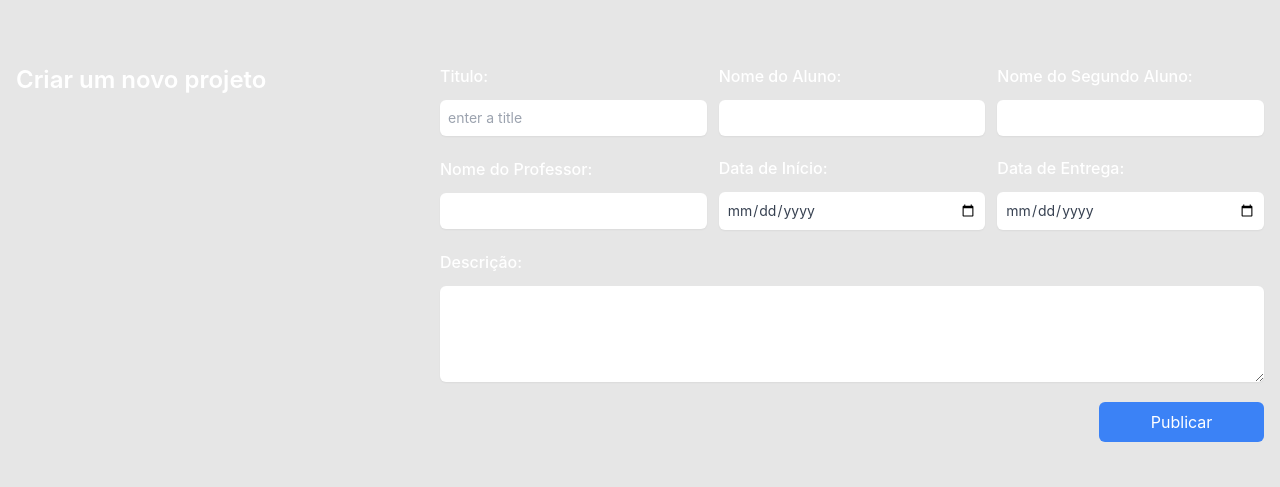
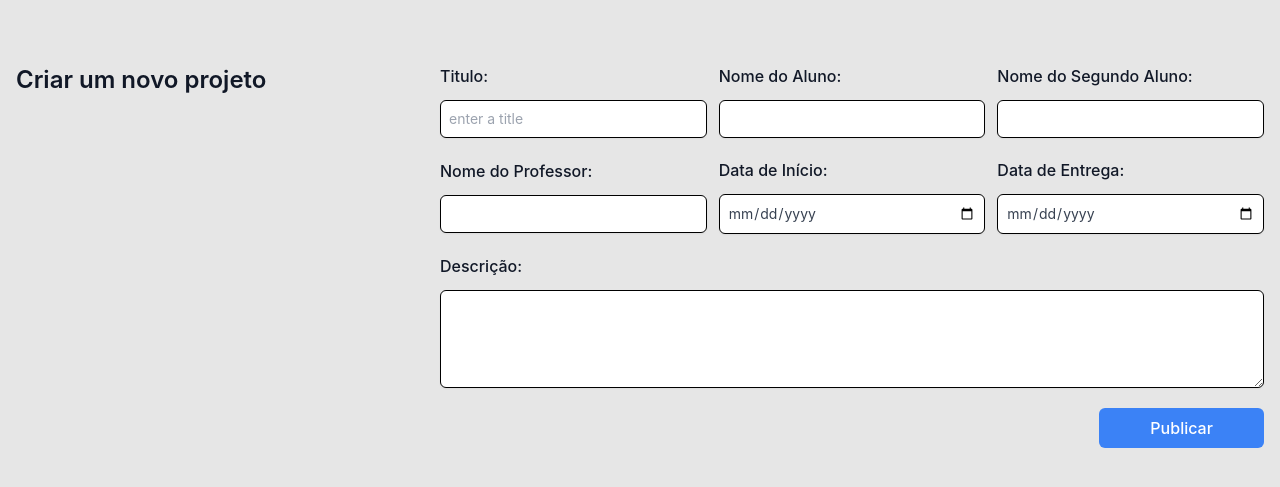
Before and after one commit to Narguini/PAP-12TSI, a PHP site: page /pages/post.php in a window 1280 px wide. Shown: the part 68-555 px from the top of the page. Run offline with PHP 8.4, Linux system fonts and the light colour scheme; the visitor is signed in with stand-in values (Sample User, id 1); data comes from the database, SQL or seed files in the repository; both versions use the stored data as it was after the commit; some libraries are stand-ins or nearby versions.

Commit message:
Styling, organised files

```diff
--- a/actions/authenticate.php
+++ b/actions/authenticate.php
@@ -27,7 +27,7 @@
             $_SESSION['email'] = $_POST['email'];
             $_SESSION['id'] = $id;
             $_SESSION['cargo'] = $cargo;
-            header('Location: ../home.php');
+            header('Location: ../pages/home.php');
         } else {
 
             echo 'Nome ou password incorreta!';
--- a/actions/insert.php
+++ b/actions/insert.php
@@ -7,10 +7,10 @@
 $avaliacao = $_POST['avaliacao'];
 
 $stmt = $conn->prepare("INSERT INTO avaliacao(avaliacao, user_id, id_paps) VALUES (?, ?, ?)");
-$stmt->bind_param("iii", $avaliacao, $userId, $postId)
+$stmt->bind_param("iii", $avaliacao, $userId, $postId);
         if ($stmt->execute()){
             $stmt->close();
-            header('Location:../home.php');
+            header('Location:../pages/home.php');
         }
          else {
             $stmt->close();
--- a/actions/insertProject.php
+++ b/actions/insertProject.php
@@ -23,7 +23,7 @@
 
         if ($stmt->execute()){
             $stmt->close();
-            header('Location:../home.php');
+            header('Location: ../pages/home.php');
         }
          else {
             $stmt->close();
--- a/includes/nav.php
+++ b/includes/nav.php
@@ -31,7 +31,7 @@
             <?php endif; ?>
 
             <li class="rounded-lg px-3 py-2 hover:text-blue-500 ease-in duration-200 hover:cursor-pointer" aria-label="contact">
-                <a href="actions/logout.php" class="flex items-center gap-1">
+                <a href="../actions/logout.php" class="flex items-center gap-1">
                 <svg xmlns="http://www.w3.org/2000/svg" class="h-5 w-5" viewBox="0 0 24 24"><path fill="currentColor" d="m17 7l-1.41 1.41L18.17 11H8v2h10.17l-2.58 2.58L17 17l5-5zM4 5h8V3H4c-1.1 0-2 .9-2 2v14c0 1.1.9 2 2 2h8v-2H4z"/></svg>
                     Logout
                 </a>
--- a/index.html
+++ b/index.html
@@ -19,11 +19,11 @@
 						<form class="space-y-4 md:space-y-6" action="actions/authenticate.php" method="post">
 							<div>
 								<label for="email" class="block mb-2 text-sm font-medium text-gray-900">Email</label>
-								<input type="email" name="email" id="email" class="bg-gray-50 border border-gray-400 text-gray-900 sm:text-sm rounded-lg focus:ring-0 block w-full p-2.5 focus-ring-0 outline-none" placeholder="name@company.com" required="">
+								<input type="email" name="email" id="email" class="bg-gray-50 border border-gray-400 text-gray-900 sm:text-sm rounded-lg focus:ring-0 block w-full p-2.5 focus-ring-0 outline-none" placeholder="name@company.com" required>
 							</div>
 							<div>
 								<label for="password" class="block mb-2 text-sm font-medium text-gray-900">Password</label>
-								<input type="password" name="password" id="password" placeholder="••••••••" class="bg-gray-50 border border-gray-400 text-gray-900 sm:text-sm rounded-lg focus:ring-0 block w-full p-2.5 focus-ring-0 outline-none" required="">
+								<input type="password" name="password" id="password" placeholder="••••••••" class="bg-gray-50 border border-gray-400 text-gray-900 sm:text-sm rounded-lg focus:ring-0 block w-full p-2.5 focus-ring-0 outline-none" required>
 							</div>
 							<button type="submit" class="w-full text-white bg-blue-500 hover:bg-blue-600 focus:ring-0 focus:outline-none font-medium rounded-lg text-sm px-5 py-2.5 text-center">Login</button>
 						</form>
--- /dev/null
+++ b/pages/post.php
@@ -0,0 +1,93 @@
+<?php
+
+include('../includes/connection.php');
+
+session_start();
+
+if (!isset($_SESSION['loggedin'])) {
+	header('Location: ../index.html');
+	exit;
+
+
+}
+$stmt = $conn->prepare("SELECT * FROM paps");
+if(!$stmt) {
+	echo "Error: " . $conn->error;
+	exit;
+}
+if(!$stmt->execute()) {
+	echo "Error: " . $stmt->error;
+	exit;
+  }
+$projeto = $stmt->get_result();
+?>
+
+<!DOCTYPE html>
+<html>
+	<head>
+		<meta charset="utf-8">
+		<title>Página Inicial</title>
+		<link href="../css/style.css" rel="stylesheet" type="text/css">
+		<script src="https://cdn.tailwindcss.com"></script>
+	</head>
+	<body class="loggedin">
+		<?php include('../includes/nav.php'); ?>
+		<div class="container mx-auto p-4 mt-12">
+			<div class="grid grid-cols-3 gap-6">
+				<div class="col-span-1">
+					<h1 class="text-gray-900 text-2xl font-semibold">Criar um novo projeto</h1>
+					<p class="text-gray-400 mt-3 font-medium">
+
+  						<br/><br/>
+
+					</p>
+				</div>
+				<div class="col-span-2">
+					<form class="flex flex-col gap-y-5" action="../actions/insertProject.php" method="POST">
+						<div class="flex flex-row gap-x-3 items-center">
+							<div class="flex flex-col gap-3 w-2/5">
+								<label class="text-gray-900 font-medium" for="titulo">Titulo:</label>
+								<input type="text" id="titulo" name="titulo" placeholder="enter a title"  class="py-2 px-2 w-full rounded-md border border-black bg-white text-sm text-gray-700 shadow-sm outline-none focus:ring-0">
+							</div>
+
+							<div class="flex flex-col gap-3 w-2/5">
+								<label class="text-gray-900 font-medium" for="aluno1">Nome do Aluno:</label>
+								<input type="text" id="aluno1" name="aluno1" class="py-2 px-2 w-full rounded-md border border-black bg-white text-sm text-gray-700 shadow-sm outline-none focus:ring-0">
+							</div>
+
+							<div class="flex flex-col gap-3 w-2/5">
+								<label class="text-gray-900 font-medium" for="aluno1">Nome do Segundo Aluno:</label>
+								<input type="text" id="aluno2" name="aluno2" class="py-2 px-2 w-full rounded-md border border-black bg-white text-sm text-gray-700 shadow-sm outline-none focus:ring-0">
+							</div>
+
+						</div>
+						<div class="flex flex-row gap-x-3 items-center">
+							<div class="flex flex-col gap-3 w-2/5">
+								<label class="text-gray-900 font-medium" for="nome_professor">Nome do Professor:</label>
+								<input type="text" id="nome_professor" name="nome_professor" class="py-2 px-2 w-full rounded-md border border-black bg-white text-sm text-gray-700 shadow-sm outline-none focus:ring-0">
+							</div>
+							<div class="flex flex-col gap-3 w-2/5">
+								<label class="text-gray-900 font-medium" for="data_inicio">Data de Início:</label>
+								<input type="date" id="data_inicio" name="data_inicio" class="py-2 px-2 w-full rounded-md border border-black bg-white text-sm text-gray-700 shadow-sm outline-none focus:ring-0">
+							</div>
+
+							<div class="flex flex-col gap-3 w-2/5">
+								<label class="text-gray-900 font-medium" for="data_entrega">Data de Entrega:</label>
+								<input type="date" id="data_entrega" name="data_entrega" class="py-2 px-2 w-full rounded-md border border-black bg-white text-sm text-gray-700 shadow-sm outline-none focus:ring-0">
+							</div>
+						</div>
+
+						<div class="flex flex-col gap-3">
+							<label  class="text-gray-900 font-medium" for="descricao">Descrição:</label>
+							<textarea rows="4" id="descricao" name="descricao" class="py-2 px-2 w-full rounded-md border border-black bg-white text-sm text-gray-700 shadow-sm outline-none focus:ring-0"></textarea>
+					</div>
+
+					<button type="submit" class="bg-blue-500 hover:bg-blue-600 transition-all duration-150 ease-in-out w-1/5 ml-auto py-2 px-3 text-white font-medium rounded-md ">
+						Publicar
+					</button>
+					</form>
+				</div>
+			</div>
+		</div>
+	</body>
+</html>
--- a/pap.php
+++ /dev/null
@@ -1,5 +0,0 @@
-<?php
-
-echo $_POST['titulo'];
-
-?>
--- a/post.php
+++ /dev/null
@@ -1,94 +0,0 @@
-<?php
-
-include('includes/connection.php');
-
-session_start();
-
-if (!isset($_SESSION['loggedin'])) {
-	header('Location: index.html');
-	exit;
-
-
-}
-$stmt = $conn->prepare("SELECT * FROM paps");
-if(!$stmt) {
-	echo "Error: " . $conn->error;
-	exit;
-}
-if(!$stmt->execute()) {
-	echo "Error: " . $stmt->error;
-	exit;
-  }
-$projeto = $stmt->get_result();
-?>
-
-<!DOCTYPE html>
-<html>
-	<head>
-		<meta charset="utf-8">
-		<title>Página Inicial</title>
-		<link href="css/style.css" rel="stylesheet" type="text/css">
-		<script src="https://cdn.tailwindcss.com"></script>
-		<link rel="stylesheet" href="https://cdnjs.cloudflare.com/ajax/libs/font-awesome/6.2.0/css/all.min.css" integrity="sha512-xh6O/CkQoPOWDdYTDqeRdPCVd1SpvCA9XXcUnZS2FmJNp1coAFzvtCN9BmamE+4aHK8yyUHUSCcJHgXloTyT2A==" crossorigin="anonymous" referrerpolicy="no-referrer">
-	</head>
-	<body class="loggedin">
-		<?php include('includes/nav.php'); ?>
-		<div class="container mx-auto p-4 mt-12">
-			<div class="grid grid-cols-3 gap-6">
-				<div class="col-span-1">
-					<h1 class="text-white text-2xl font-semibold">Criar um novo projeto</h1>
-					<p class="text-gray-400 mt-3 font-medium">
-
-  						<br/><br/>
-
-					</p>
-				</div>
-				<div class="col-span-2">
-					<form class="flex flex-col gap-y-5" action="actions/insertProject.php" method="POST">
-						<div class="flex flex-row gap-x-3 items-center">
-							<div class="flex flex-col gap-3 w-2/5">
-								<label class="text-white font-medium" for="titulo">Titulo:</label>
-								<input type="text" id="titulo" name="titulo" placeholder="enter a title"  class="py-2 px-2 w-full rounded-md border-gray-200 bg-white text-sm text-gray-700 shadow-sm outline-none focus:ring-0">
-							</div>
-
-							<div class="flex flex-col gap-3 w-2/5">
-								<label class="text-white font-medium" for="aluno1">Nome do Aluno:</label>
-								<input type="text" id="aluno1" name="aluno1" class="py-2 px-2 w-full rounded-md border-gray-200 bg-white text-sm text-gray-700 shadow-sm outline-none focus:ring-0">
-							</div>
-
-							<div class="flex flex-col gap-3 w-2/5">
-								<label class="text-white font-medium" for="aluno1">Nome do Segundo Aluno:</label>
-								<input type="text" id="aluno2" name="aluno2" class="py-2 px-2 w-full rounded-md border-gray-200 bg-white text-sm text-gray-700 shadow-sm outline-none focus:ring-0">
-							</div>
-
-						</div>
-						<div class="flex flex-row gap-x-3 items-center">
-							<div class="flex flex-col gap-3 w-2/5">
-								<label class="text-white font-medium" for="nome_professor">Nome do Professor:</label>
-								<input type="text" id="nome_professor" name="nome_professor" class="py-2 px-2 w-full rounded-md border-gray-200 bg-white text-sm text-gray-700 shadow-sm outline-none focus:ring-0">
-							</div>
-							<div class="flex flex-col gap-3 w-2/5">
-								<label class="text-white font-medium" for="data_inicio">Data de Início:</label>
-								<input type="date" id="data_inicio" name="data_inicio" class="py-2 px-2 w-full rounded-md border-gray-200 bg-white text-sm text-gray-700 shadow-sm outline-none focus:ring-0">
-							</div>
-
-							<div class="flex flex-col gap-3 w-2/5">
-								<label class="text-white font-medium" for="data_entrega">Data de Entrega:</label>
-								<input type="date" id="data_entrega" name="data_entrega" class="py-2 px-2 w-full rounded-md border-gray-200 bg-white text-sm text-gray-700 shadow-sm outline-none focus:ring-0">
-							</div>
-						</div>
-
-						<div class="flex flex-col gap-3">
-							<label  class="text-white font-medium" for="descricao">Descrição:</label>
-							<textarea rows="4" id="descricao" name="descricao" class="py-2 px-2 w-full rounded-md border-gray-200 bg-white text-sm text-gray-700 shadow-sm outline-none focus:ring-0"></textarea>
-					</div>
-
-					<button type="submit" class="bg-blue-500 hover:bg-blue-600 transition-all duration-150 ease-in-out w-1/5 ml-auto py-2 px-3 text-white font=medium rounded-md ">
-						Publicar
-					</button>
-					</form>
-				</div>
-			</div>
-		</div>
-	</body>
-</html>
```
Also changed, not shown: pages/home.php (renamed from home.php, +6 -21 lines), pages/manage.php (added, +75 -0 lines), pages/projeto.php (added, +125 -0 lines), projeto.php (deleted, +0 -55 lines), projeto.sql (+4 -4 lines).
